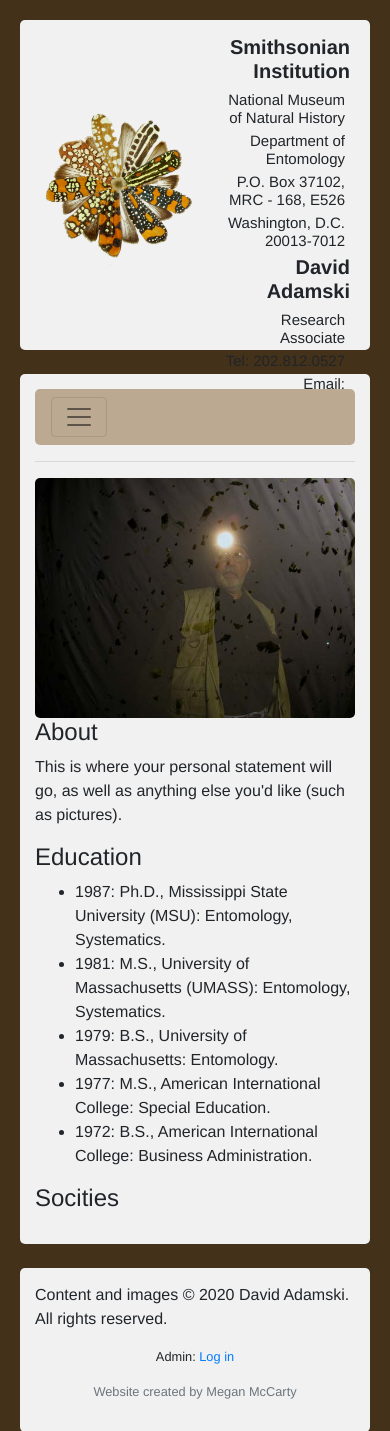
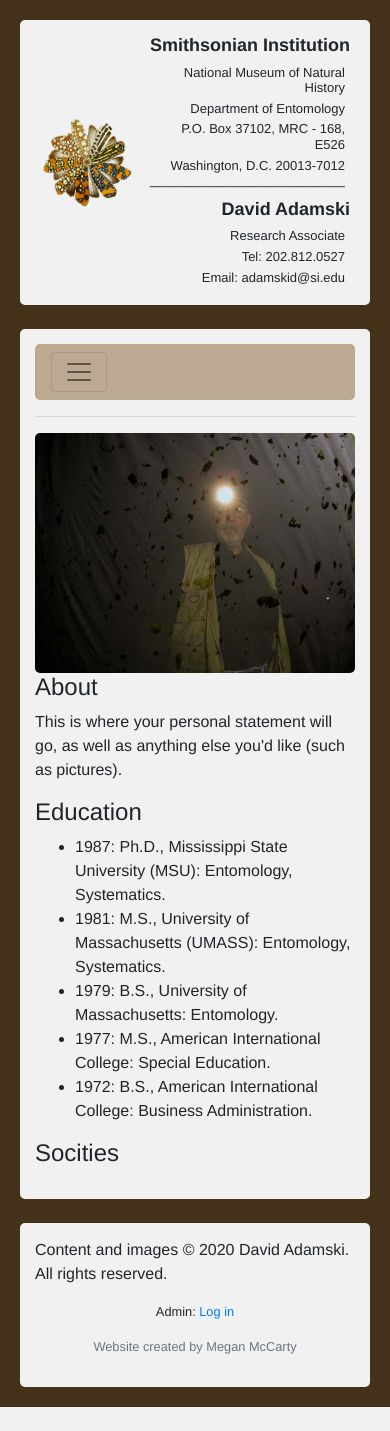
Before and after one commit to Meganmccarty/adamski, a Django app: page / in a window 390 px wide. Shown: the top 1431 px of the page. After the commit the page ends 1407 px from the top, so only its background shows below. Run offline with Django 3.2, Linux system fonts and the light colour scheme; data that the repository does not hold is empty; some libraries are stand-ins or nearby versions.

Commit message:
Added separator in header, adjust text/img size

```diff
--- a/database/templates/database/base.html
+++ b/database/templates/database/base.html
@@ -18,6 +18,7 @@
                         <h5>Department of Entomology</h5>
                         <h5>P.O. Box 37102, MRC - 168, E526</h5>
                         <h5>Washington, D.C. 20013-7012</h5>
+                        <h5>–––––––––––––––––––––––––––</h5>
                         <h3><b>David Adamski</b></h3>
                         <h5>Research Associate</h5>
                         <h5>Tel: 202.812.0527</h5>
--- a/static/css/styles.css
+++ b/static/css/styles.css
@@ -43,7 +43,7 @@ h5 {
 
 #card {
     width: 100%;
-    max-width: 275px;
+    max-width: 225px;
 }
 
 /*---------- Navigation ----------*/
@@ -113,7 +113,7 @@ footer {
     }
 }
 
-@media all and (max-width: 670px) {
+@media all and (min-width: 601px) {
     h3 {
         font-size: 20px;
     }
@@ -122,3 +122,13 @@ footer {
         font-size: 15px;
     }
 }
+
+@media all and (max-width: 600px) {
+    h3 {
+        font-size: 18px;
+    }
+
+    h5 {
+        font-size: 13px;
+    }
+}
```
